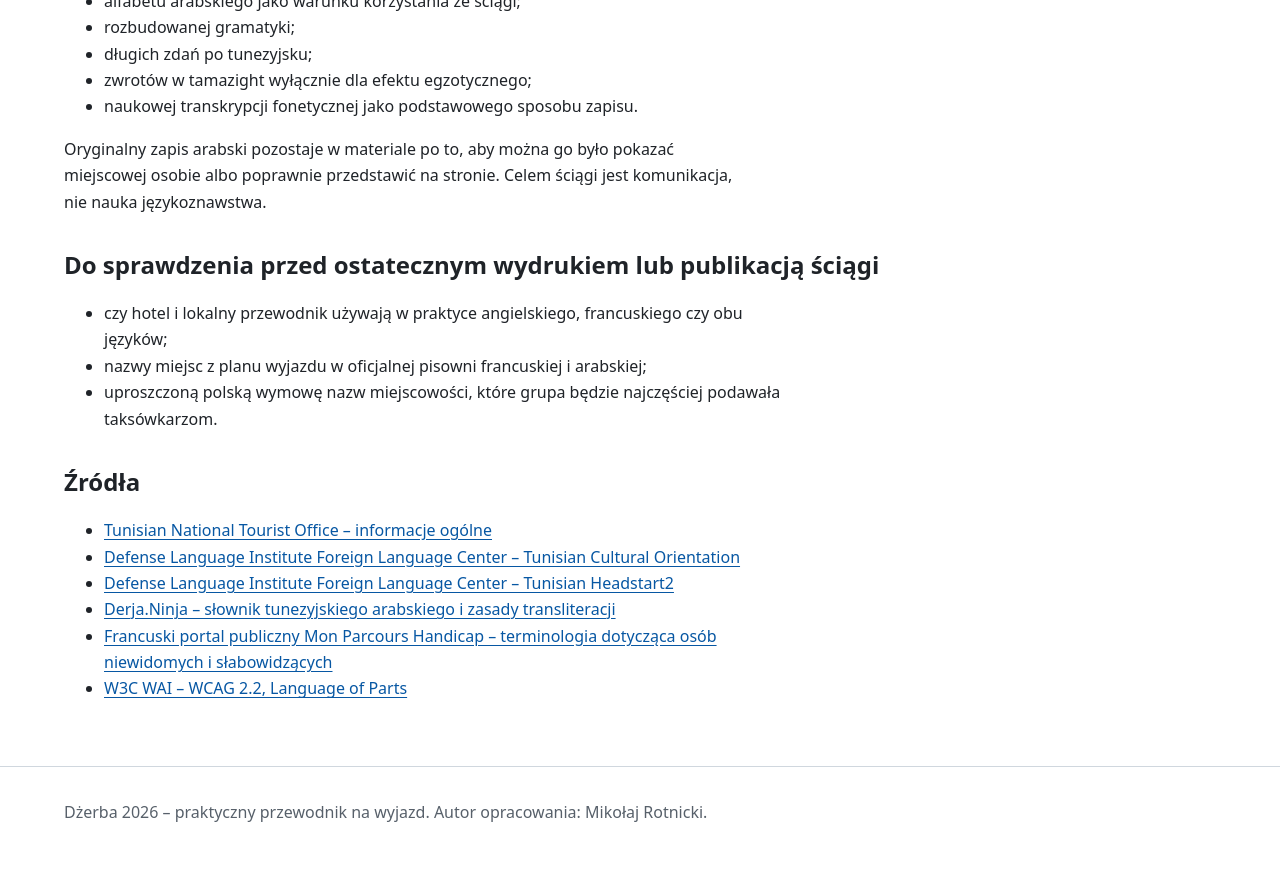
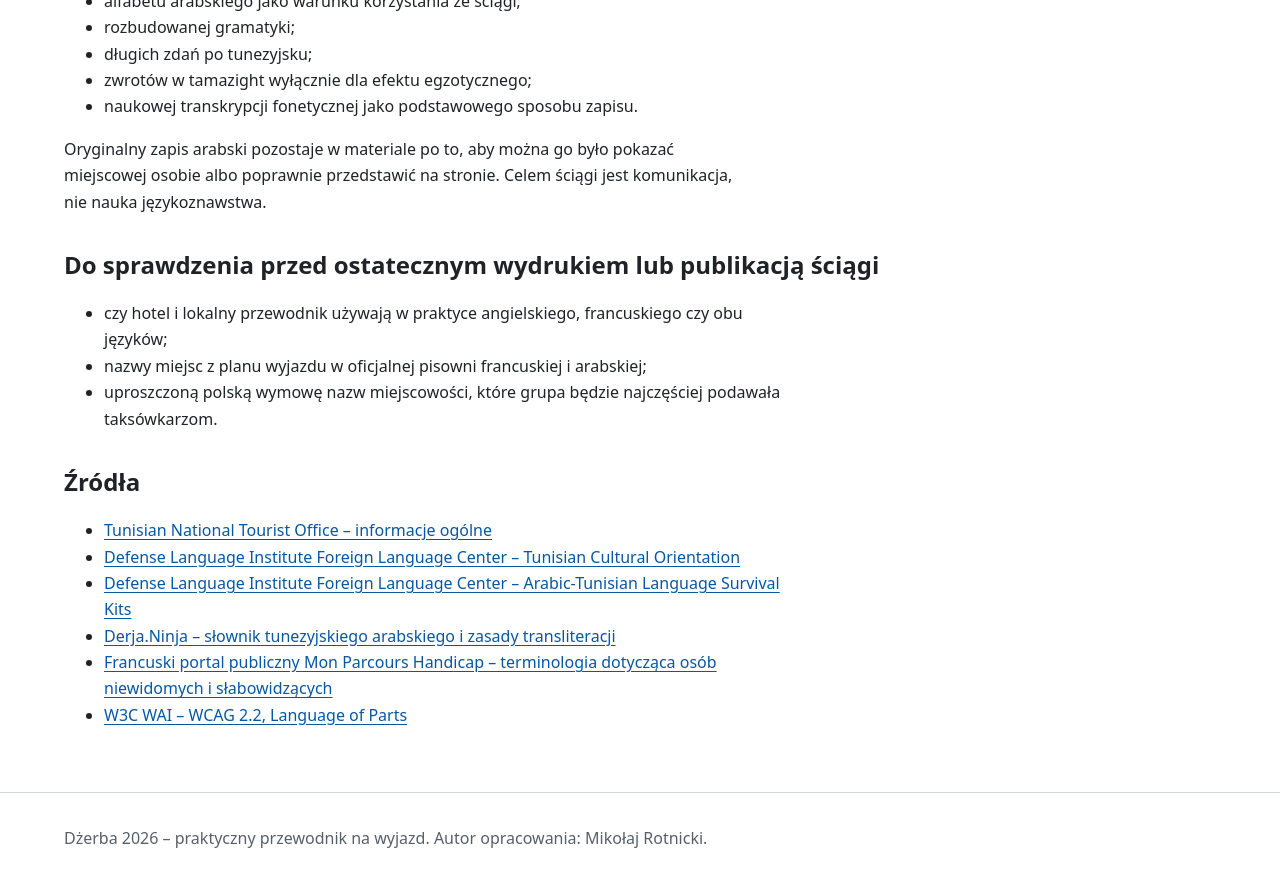
Before and after one commit to rotnicki/djerba-2026, a Jekyll site: the page built from jezyk-i-zwroty.md, in a window 1280 px wide and 900 px high, scrolled down 6029 px. Shown: the top 887 px of the window. Built offline with Jekyll 4.4.1, drawn with Linux system fonts in a browser that asks for light colours; our own code applies the rules of GitHub Pages for plain Markdown files.

Commit message:
Zaktualizuj źródło DLIFLC dla tunezyjskiego arabskiego

```diff
--- a/jezyk-i-zwroty.md
+++ b/jezyk-i-zwroty.md
@@ -210,7 +210,7 @@ Oryginalny zapis arabski pozostaje w materiale po to, aby można go było pokaza
 
 - [Tunisian National Tourist Office – informacje ogólne](https://www.discovertunisia.com/en/infos-pratiques/general-information)
 - [Defense Language Institute Foreign Language Center – Tunisian Cultural Orientation](https://fieldsupport.dliflc.edu/products/tunisian/bw_co/tunisian.pdf)
-- [Defense Language Institute Foreign Language Center – Tunisian Headstart2](https://hs2.dliflc.edu/tunisian.html)
+- [Defense Language Institute Foreign Language Center – Arabic-Tunisian Language Survival Kits](https://fieldsupport.dliflc.edu/productList.aspx?v=lsk)
 - [Derja.Ninja – słownik tunezyjskiego arabskiego i zasady transliteracji](https://derja.ninja/)
 - [Francuski portal publiczny Mon Parcours Handicap – terminologia dotycząca osób niewidomych i słabowidzących](https://www.monparcourshandicap.gouv.fr/actualite/handicap-visuel-le-point-sur-les-chiens-guides)
 - [W3C WAI – WCAG 2.2, Language of Parts](https://www.w3.org/WAI/WCAG22/Understanding/language-of-parts)
```
